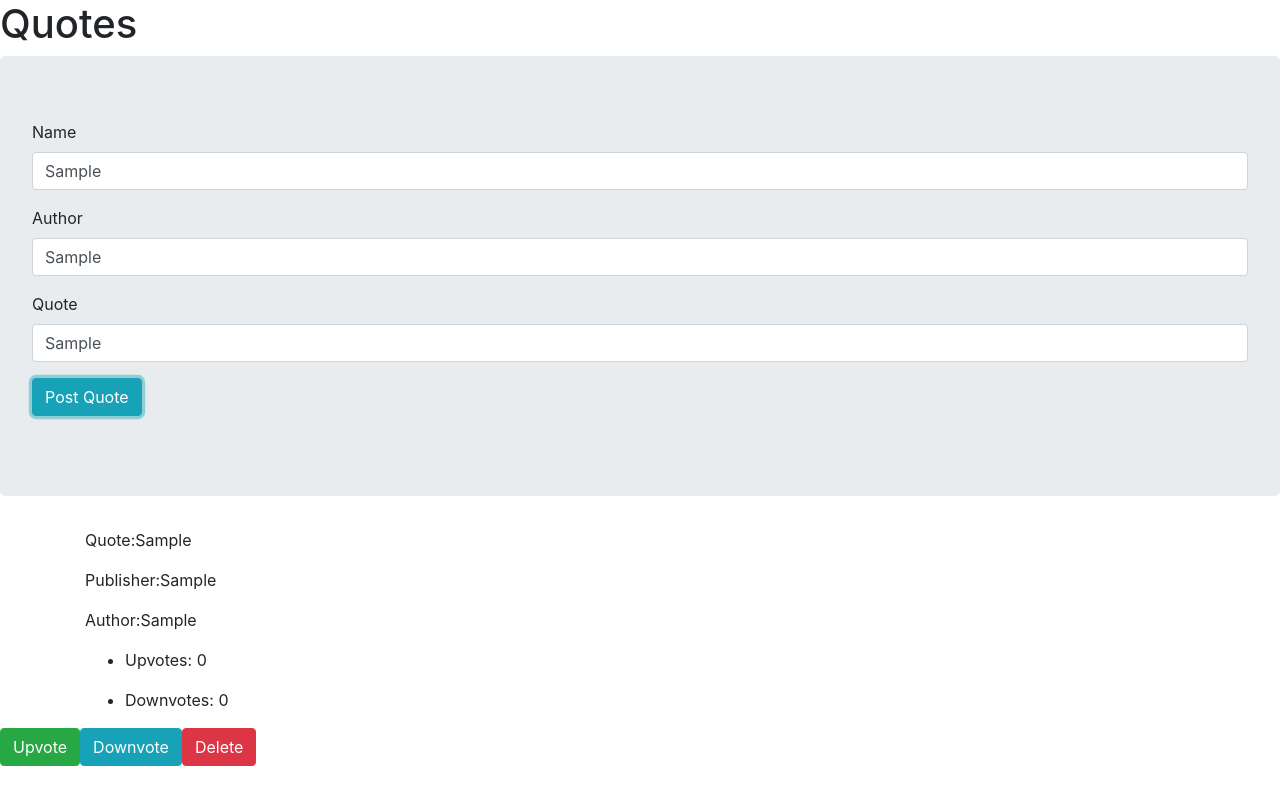
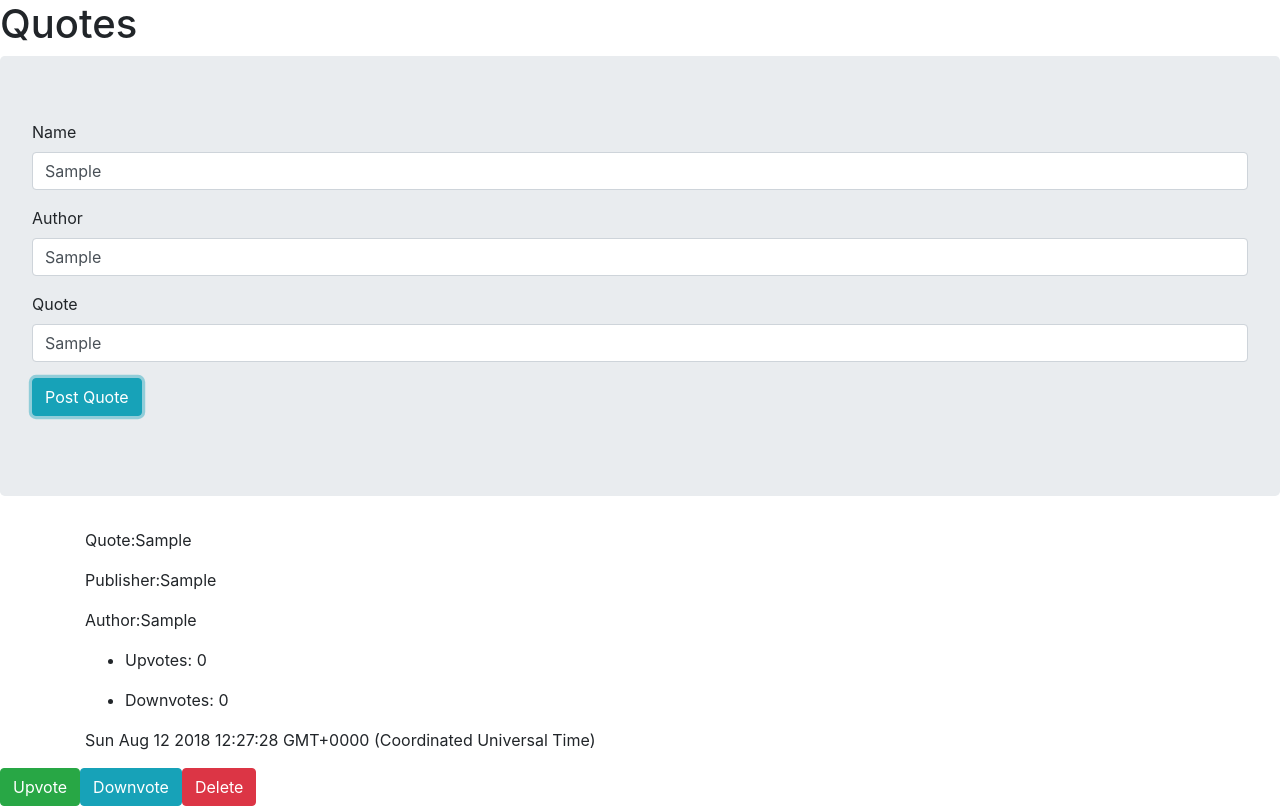
Before and after one commit to Brayonski/Quotes, an Angular app: page / in a window 1280 px wide. Both pictures are taken after typing "Sample", "Sample", "Sample" into the empty fields and a click on the button "Post Quote". Built offline with nearby package versions, Linux system fonts and the light colour scheme.

Commit message:
date of quote posted

```diff
--- a/src/app/quote-details/quote-details.component.html
+++ b/src/app/quote-details/quote-details.component.html
@@ -15,6 +15,10 @@
     <li><p>Downvotes: {{quote.downvotes}}</p></li>
   </ul>
 
+  <p>
+    {{quote.mydate}}
+  </p>
+
 
 
 </div>
--- a/src/app/quote/quote.component.ts
+++ b/src/app/quote/quote.component.ts
@@ -18,7 +18,7 @@
     this.quotes[i].downvotes +=1
   }
   deleteQuote(i){
-    if(confirm("Psst! sure you want to delete?")){
+    if(confirm("Psst! sure you want to?")){
       this.quotes.splice(i,1)
     }
   }
```
